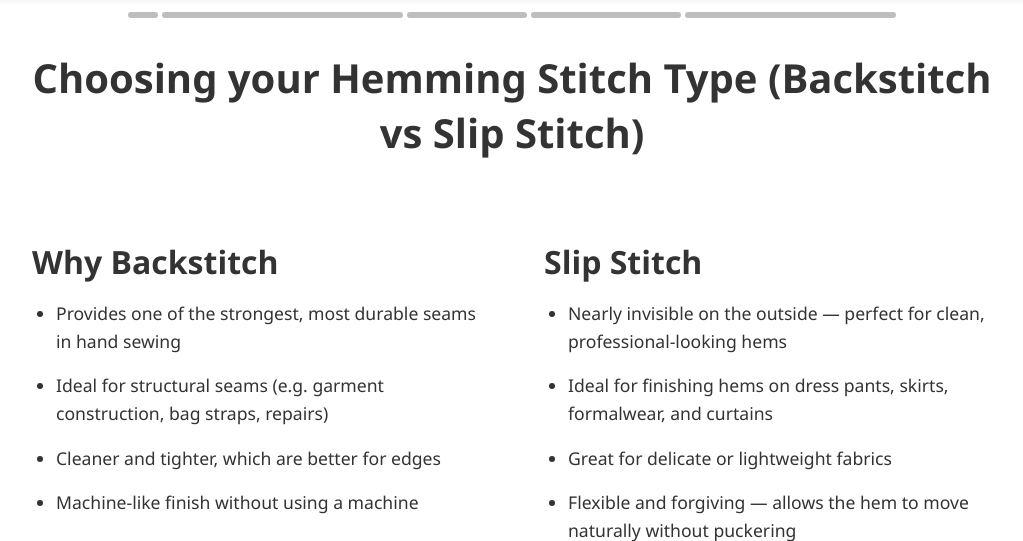
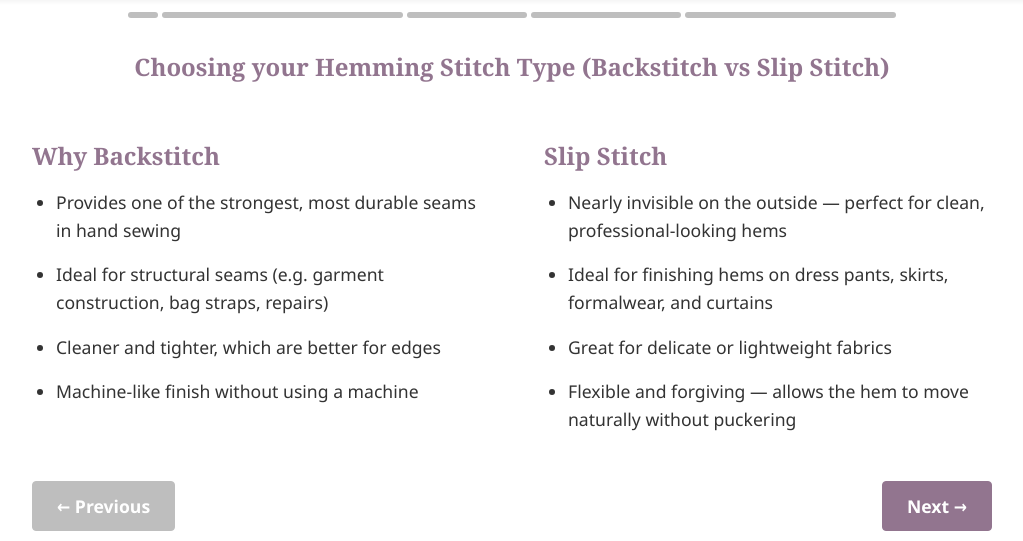
Before and after one commit to pruyontrarakk/hemming, a Flask app: template templates/hem_step6.html in a window 1280 px wide. Shown: the part 63-604 px from the top of the page, without its empty margins (128-1151 px from the left). Run offline with Flask 3, Linux system fonts and the light colour scheme; the template is opened without the code that fills it, so the values that code supplies are empty.

Commit message:
edited hemming UI

```diff
--- a/templates/hem_step6.html
+++ b/templates/hem_step6.html
@@ -33,7 +33,7 @@
 
     h2 {
       text-align: center;
-      font-size: 2.5rem;
+      font-size: 1.5rem;
       margin-top: 2rem;
       margin-bottom: 3rem;
     }
@@ -68,12 +68,12 @@
   }
   </style>
 
-  <h2>Choosing your Hemming Stitch Type (Backstitch vs Slip Stitch)</h2>
+  <h2 style="font-family: Georgia, serif; color: var(--accent); margin-bottom: 1rem;">Choosing your Hemming Stitch Type (Backstitch vs Slip Stitch)</h2>
 
   <div class="comparison-container">
 
     <div class="comparison-section">
-      <h3>Why Backstitch</h3>
+      <h3 style="font-family: Georgia, serif; color: var(--accent); margin-bottom: 1rem; font-size: 1.5rem;" >Why Backstitch</h3>
       <ul>
         <li>Provides one of the strongest, most durable seams in hand sewing</li>
         <li>Ideal for structural seams (e.g. garment construction, bag straps, repairs)</li>
@@ -83,7 +83,7 @@
     </div>
 
     <div class="comparison-section">
-      <h3>Slip Stitch</h3>
+      <h3 style="font-family: Georgia, serif; color: var(--accent); margin-bottom: 1rem; font-size: 1.5rem;" >Slip Stitch</h3>
       <ul>
         <li>Nearly invisible on the outside — perfect for clean, professional-looking hems</li>
         <li>Ideal for finishing hems on dress pants, skirts, formalwear, and curtains</li>
```
Also changed, not shown: templates/hem_step7.html (+4 -8 lines).
